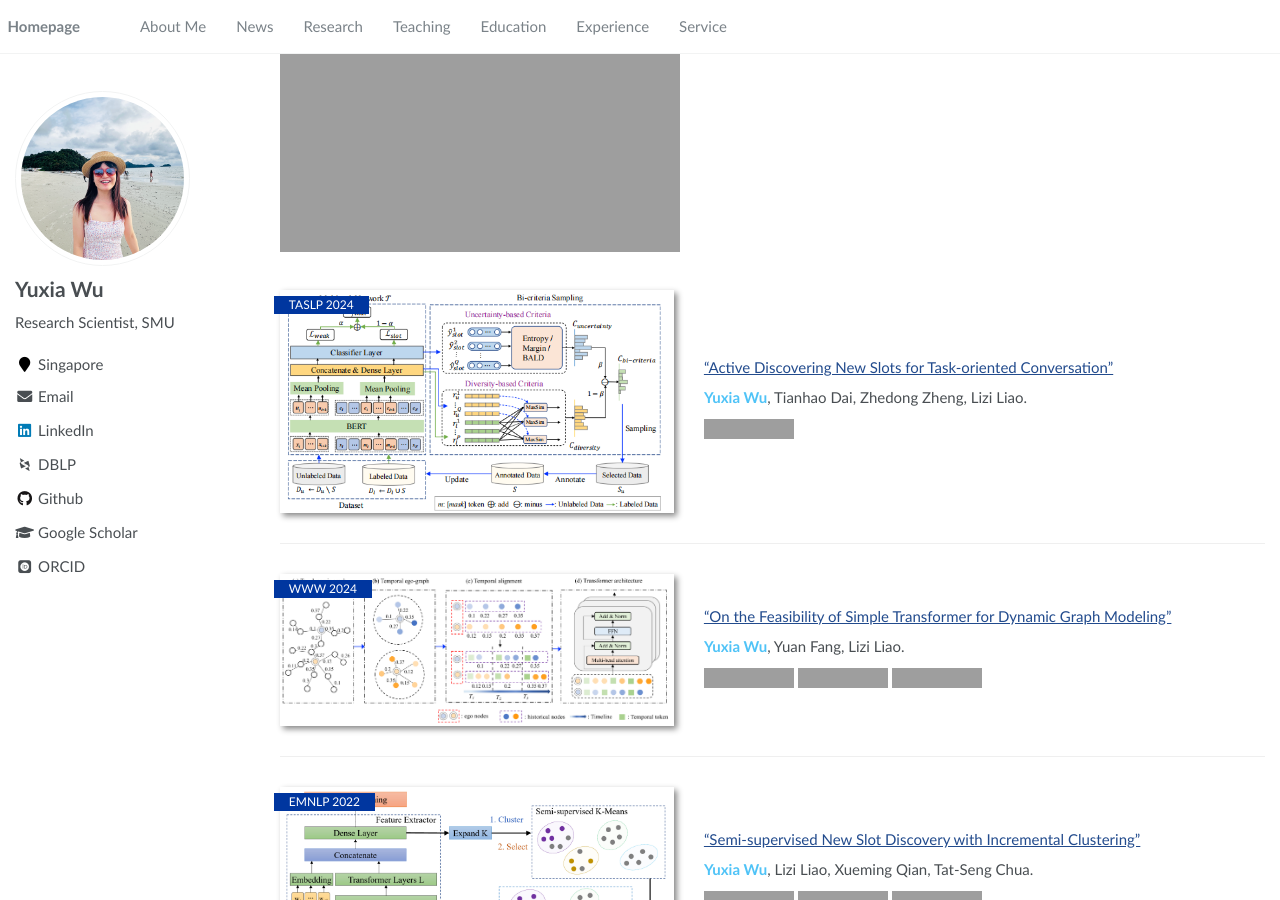
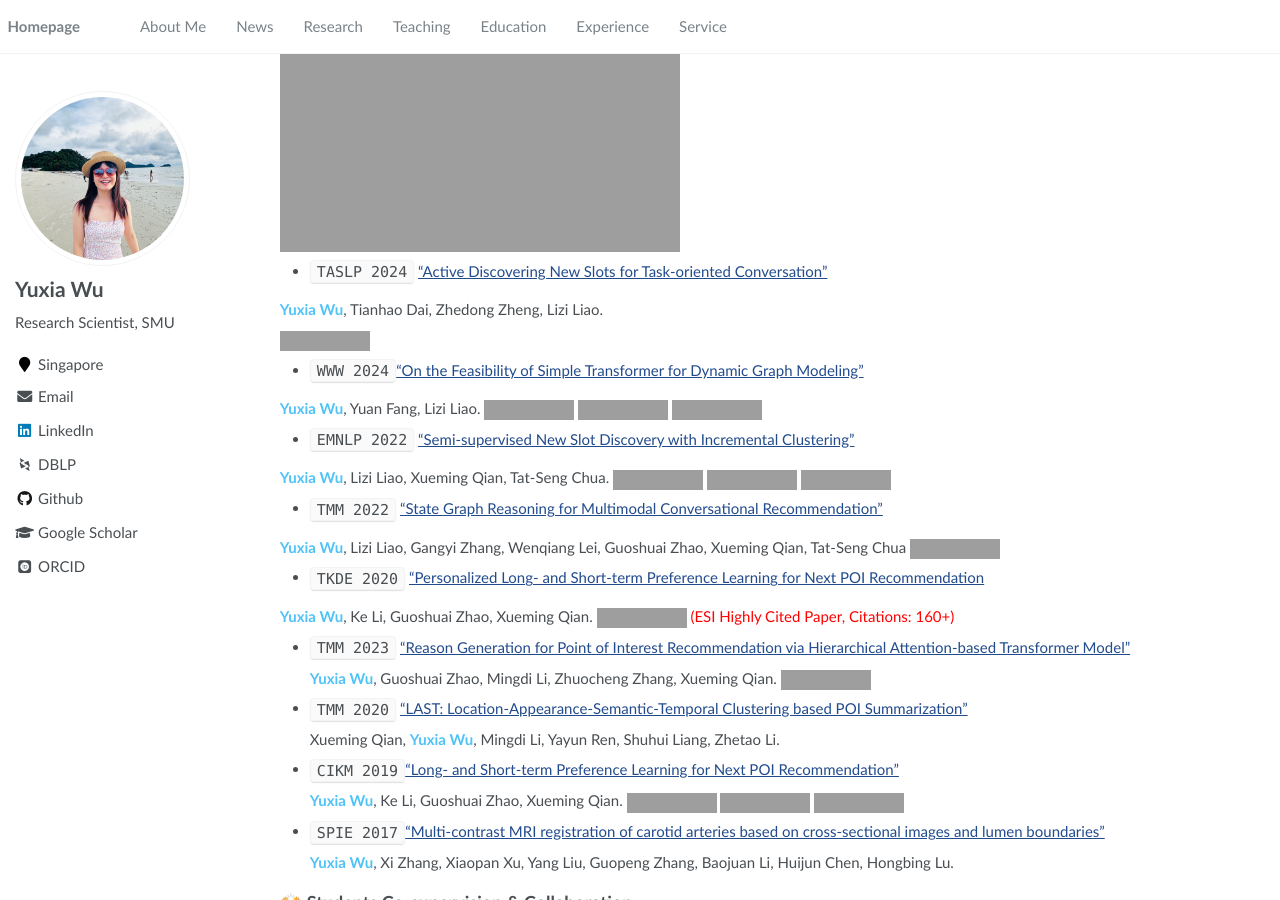
Before and after one commit to YuxiaWu/YuxiaWu.github.io, a Jekyll site: the page built from _pages/about.md, in a window 1280 px wide and 900 px high, scrolled down 885 px. Built offline with Jekyll 4.4.1, drawn with Linux system fonts in a browser that asks for light colours; some web fonts are replaced; grey boxes are pictures that could not be loaded.

Commit message:
Update about.md

```diff
--- a/_pages/about.md
+++ b/_pages/about.md
@@ -49,100 +49,32 @@ See [Google Scholar](https://scholar.google.com/citations?user=bRgptuYAAAAJ) for
 ![My research ]('images/research theme.png')
 
 
-
-
-<div class='paper-box' style="width:100%; margin:auto;">
-    <div class='paper-box-image'>
-        <div>
-            <div class="badge">TASLP 2024</div>
-            <img src='images/Active_Discovering_New_Slots_for_Task_oriented_Conversation_03.png' alt="sym" style="width:100%; height:auto;">
-        </div>
-    </div>
-    <div class='paper-box-text' markdown="1">
-
-["Active Discovering New Slots for Task-oriented Conversation"](/my_papers/Active_Discovering_New_Slots_for_Task_oriented_Conversation.pdf)
+- ``TASLP 2024`` ["Active Discovering New Slots for Task-oriented Conversation"](/my_papers/Active_Discovering_New_Slots_for_Task_oriented_Conversation.pdf)
 
 <span style="color:#4FC3F7">**Yuxia Wu**</span>, Tianhao Dai, Zhedong Zheng, Lizi Liao.
 
 [![CODE](https://img.shields.io/badge/CODE-blue)](https://github.com/YuxiaWu/Bi-criteria) <span class='show_paper_citations' data='bRgptuYAAAAJ:UebtZRa9Y70C'></span>
-</div>
-</div>
 
-<div class='paper-box' style="width:100%; margin:auto;">
-    <div class='paper-box-image'>
-        <div>
-            <div class="badge">WWW 2024</div>
-            <img src='images/On the Feasibility of Simple Transformer for Dynamic Graph Modeling_03 copy.png' alt="sym" style="width:100%; height:auto;">
-        </div>
-    </div>
-    <div class='paper-box-text' markdown="1">
-
-  ["On the Feasibility of Simple Transformer for Dynamic Graph Modeling"](https://dl.acm.org/doi/pdf/10.1145/3589334.3645622)
+- ``WWW 2024``["On the Feasibility of Simple Transformer for Dynamic Graph Modeling"](https://dl.acm.org/doi/pdf/10.1145/3589334.3645622)
 
 <span style="color:#4FC3F7">**Yuxia Wu**</span>, Yuan Fang, Lizi Liao.
+[![CODE](https://img.shields.io/badge/CODE-blue)](https://github.com/YuxiaWu/SimpleDyG) <strong><span class='show_paper_citations' data='bRgptuYAAAAJ:KlAtU1dfN6UC'></span></strong> [![Poster](https://img.shields.io/badge/Poster-blue)](/my_papers/WWW24-SimpleDyG-poster.pdf) [![VIDEO](https://img.shields.io/badge/VIDEO-blue)](https://www.youtube.com/watch?v=7sS0yVRS_jM)
 
-[![CODE](https://img.shields.io/badge/CODE-blue)](https://github.com/YuxiaWu/SimpleDyG) <strong><span class='show_paper_citations' data='bRgptuYAAAAJ:KlAtU1dfN6UC'></span></strong> [![Poster](https://img.shields.io/badge/Poster-blue)](/my_papers/WWW24-SimpleDyG-poster.pdf) [![VIDEO](https://img.shields.io/badge/VIDEO-blue)](https://www.youtube.com/watch?v=7sS0yVRS_jM)
-</div>
-</div>
-
-<div class='paper-box' style="width:100%; margin:auto;">
-    <div class='paper-box-image'>
-        <div>
-            <div class="badge">EMNLP 2022</div>
-            <img src='images/2022.findings-emnlp.462_02.png' alt="sym" style="width:100%; height:auto;">
-        </div>
-    </div>
-    <div class='paper-box-text' markdown="1">
-
-["Semi-supervised New Slot Discovery with Incremental Clustering"](/my_papers/2022.findings-emnlp.462.pdf)
+- ``EMNLP 2022`` ["Semi-supervised New Slot Discovery with Incremental Clustering"](/my_papers/2022.findings-emnlp.462.pdf)
 
 <span style="color:#4FC3F7">**Yuxia Wu**</span>, Lizi Liao, Xueming Qian, Tat-Seng Chua.
-
 [![CODE](https://img.shields.io/badge/CODE-blue)](https://github.com/YuxiaWu/SIC) [![Slides](https://img.shields.io/badge/Slides-blue)](/my_papers/EMNLP22-SIC-slides.pdf) [![VIDEO](https://img.shields.io/badge/VIDEO-blue)](https://aclanthology.org/2022.findings-emnlp.462.mp4)
 
-</div>
-</div>
-
-<div class='paper-box' style="width:100%; margin:auto;">
-    <div class='paper-box-image'>
-        <div>
-            <div class="badge">TMM 2022</div>
-            <img src='images/SGR.png' alt="sym" style="width:100%; height:auto;">
-        </div>
-    </div>
-    <div class='paper-box-text' markdown="1">
-
-["State Graph Reasoning for Multimodal Conversational Recommendation"](/my_papers/State_Graph_Reasoning_for_Multimodal_Conversational_Recommendation.pdf)
+- ``TMM 2022`` ["State Graph Reasoning for Multimodal Conversational Recommendation"](/my_papers/State_Graph_Reasoning_for_Multimodal_Conversational_Recommendation.pdf)
 
 <span style="color:#4FC3F7">**Yuxia Wu**</span>, Lizi Liao, Gangyi Zhang, Wenqiang Lei, Guoshuai Zhao, Xueming Qian, Tat-Seng Chua
-
 [![CODE](https://img.shields.io/badge/CODE-blue)](https://github.com/yieshah/SGR) <strong><span class='show_paper_citations' data='bRgptuYAAAAJ:KlAtU1dfN6UC'></span></strong>
 
-</div>
-</div>
 
-
-
-<div class='paper-box' style="width:100%; margin:auto;">
-    <div class='paper-box-image'>
-        <div>
-            <div class="badge">TKDE 2020</div>
-            <img src='images/PLSPL.png' alt="sym" style="width:100%; height:auto;">
-        </div>
-    </div>
-    <div class='paper-box-text' markdown="1">
-
-  [“Personalized Long- and Short-term Preference Learning for Next POI Recommendation](/my_papers/Personalized_Long-_and_Short-term_Preference_Learning_for_Next_POI_Recommendation.pdf)
-
+- ``TKDE 2020`` [“Personalized Long- and Short-term Preference Learning for Next POI Recommendation](/my_papers/Personalized_Long-_and_Short-term_Preference_Learning_for_Next_POI_Recommendation.pdf)
 
 <span style="color:#4FC3F7">**Yuxia Wu**</span>, Ke Li, Guoshuai Zhao, Xueming Qian.
-
 [![CODE](https://img.shields.io/badge/CODE-blue)](https://github.com/yieshah/PLSPL) <span style="color:red">(ESI Highly Cited Paper, Citations: 160+)</span>
-
-</div>
-</div>
-
-
 
 - ``TMM 2023`` ["Reason Generation for Point of Interest Recommendation via Hierarchical Attention-based Transformer Model"](/my_papers/Reason Generation for Point of Interest Recommendation via a Hierarchical Attention-based Transformer Model.pdf)
 
```
